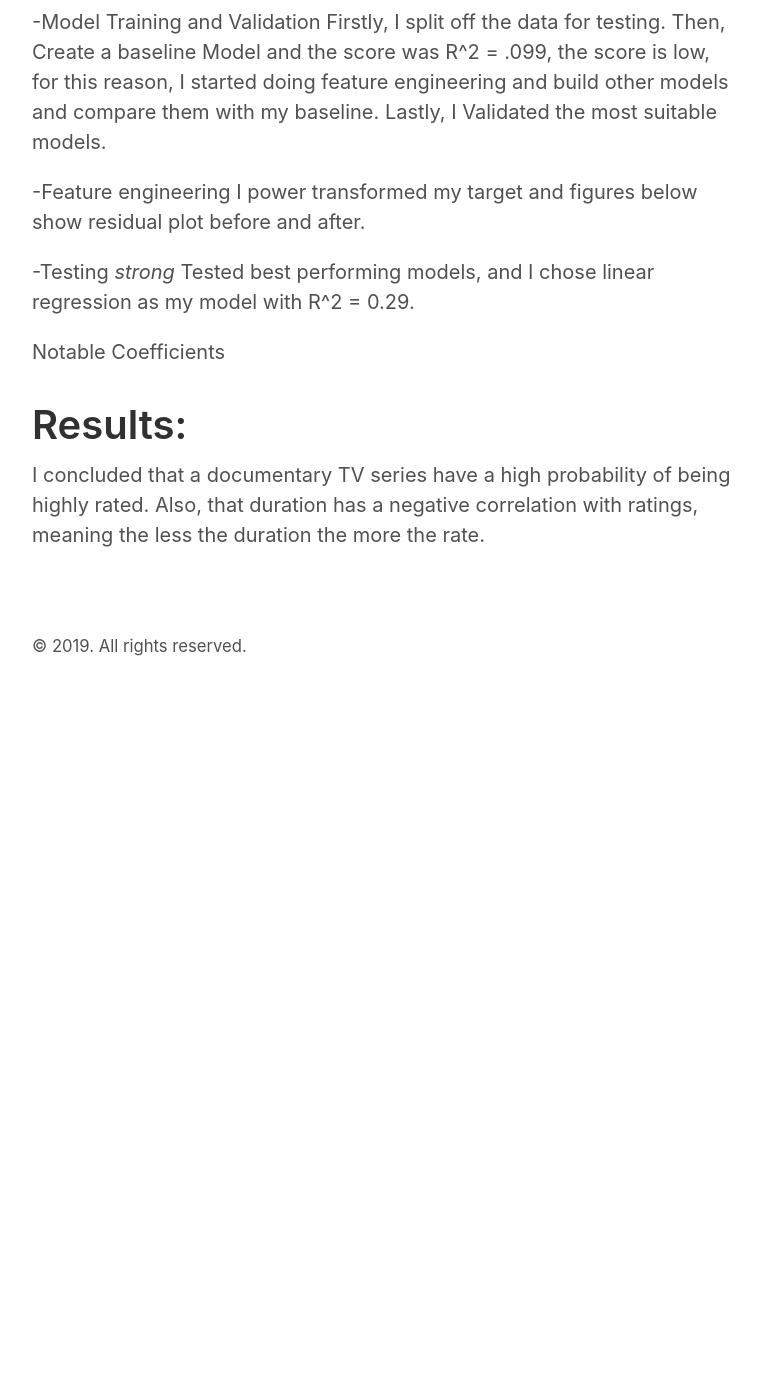
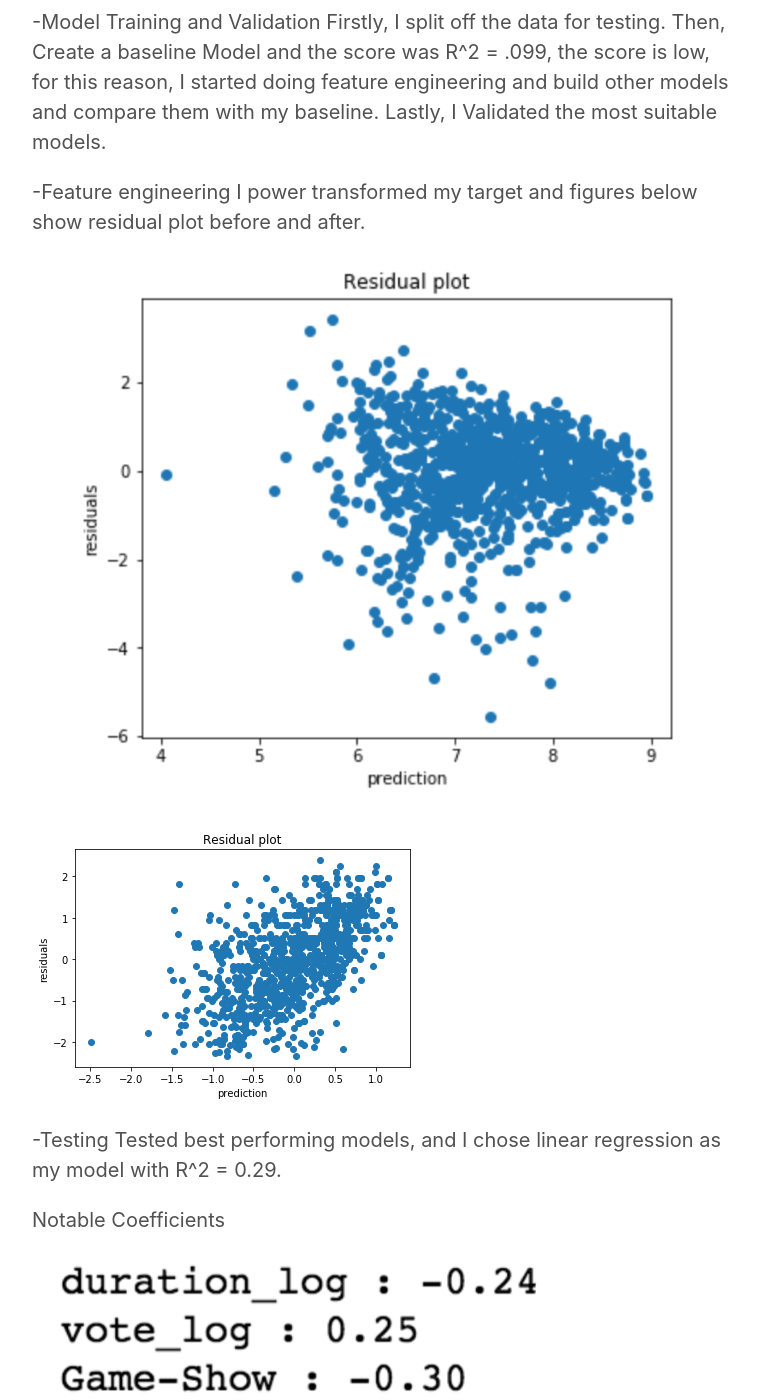
Before and after one commit to fatimahSheikho/fatimahSheikho.github.io, a Jekyll site: the page built from project2.md, in a window 1280 px wide and 1400 px high, scrolled down 888 px. Shown: the whole window, without its empty margins (258-1018 px from the left). Built offline with Jekyll 4.4.1, drawn with Linux system fonts in a browser that asks for light colours; our own code applies the rules of GitHub Pages for plain Markdown files; before the commit the page ends 1588 px from its top, so only the background shows below that.

Commit message:
Update project2.md

```diff
--- a/project2.md
+++ b/project2.md
@@ -22,13 +22,16 @@ Firstly, I split off the data for testing. Then, Create a baseline Model and the
 
  -Feature engineering
 I power transformed my target and figures below show residual plot before and after.
+![image]({{site.url}}/images/Screen Shot 2019-09-18 at 4.33.17 PM.png)
 
+![image]({{site.url}}/images/download-1.png)
 
--Testing *strong*
+-Testing
 Tested best performing models, and I chose linear regression as my model with  R^2 = 0.29.
 
 
 Notable Coefficients
 
+![image]({{site.url}}/images/Screen Shot 2019-09-23 at 12.18.34 AM.png)
 # Results:
 I concluded that a documentary TV series have a high probability of being highly rated. Also, that duration has a negative correlation with ratings, meaning the less the duration the more the rate.
```
